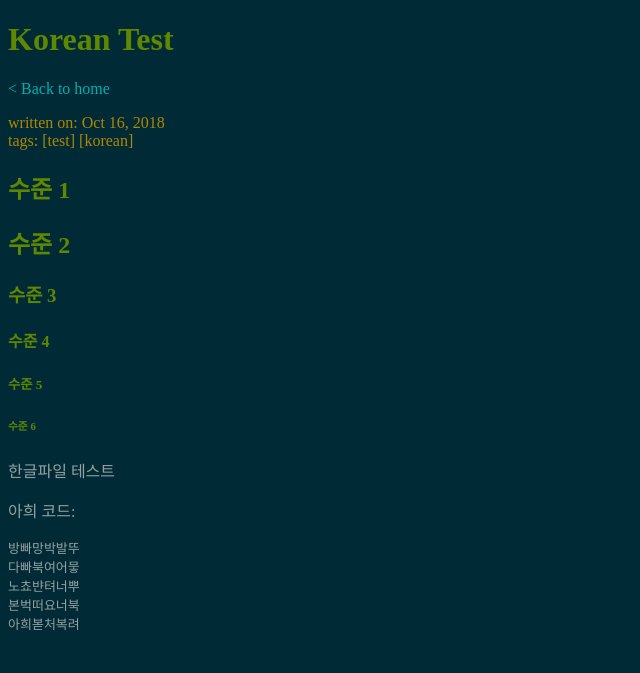
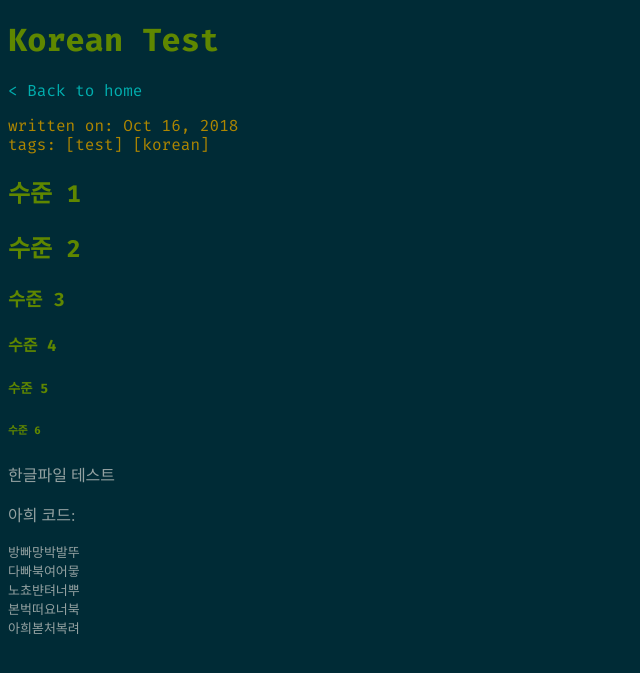
Before and after one commit to sohnryang/solarized-blog-theme, a Jekyll site: the page built from _posts/2018-10-16-Korean-Test.md, in a window 1280 px wide. Shown: the top 673 px of the page, without its empty margins (0-640 px from the left). Built offline with Jekyll 4.4.1, drawn with Linux system fonts in a browser that asks for light colours; comment, search, counter and statistics services are not loaded; a style sheet for code colours, icons or effects is not loaded.

Commit message:
changed font

```diff
--- a/_includes/head.html
+++ b/_includes/head.html
@@ -2,6 +2,6 @@
     <meta charset="utf-8">
     <meta http-equiv="X-UA-Compatible" content="IE=edge">
     <meta name="viewport" content="width=device-width, initial-scale=1">
-    <link rel="stylesheet" href="https://cdn.jsdelivr.net/npm/hack-font@3/build/web/hack.css">
+    <link rel="stylesheet" href="https://unpkg.com/firacode@1.205.0/distr/fira_code.css">
     <link rel="stylesheet" href="{{ site.baseurl }}/assets/main.css">
 </head>
--- a/_sass/solarized-blog-theme/_base.scss
+++ b/_sass/solarized-blog-theme/_base.scss
@@ -18,6 +18,6 @@ body {
 }
 
 h1, h2, h3, h4, h5, h6 {
-    font-family: Hack;
+    font-family: Fira Code;
     color: $heading-color;
 }
--- a/_sass/solarized-blog-theme/_layout.scss
+++ b/_sass/solarized-blog-theme/_layout.scss
@@ -1,12 +1,12 @@
 
 .post-meta {
     color: $solarized-yellow;
-    font-family: Hack;
+    font-family: Fira Code;
 }
 
 .home-link {
     color: $solarized-cyan;
-    font-family: Hack;
+    font-family: Fira Code;
 }
 
 ul {
```
Also changed, not shown: Gemfile.lock, _sass/solarized-blog-theme/_syntax-highlighting.scss (line endings or trailing spaces), solarized-blog-theme.gemspec.
